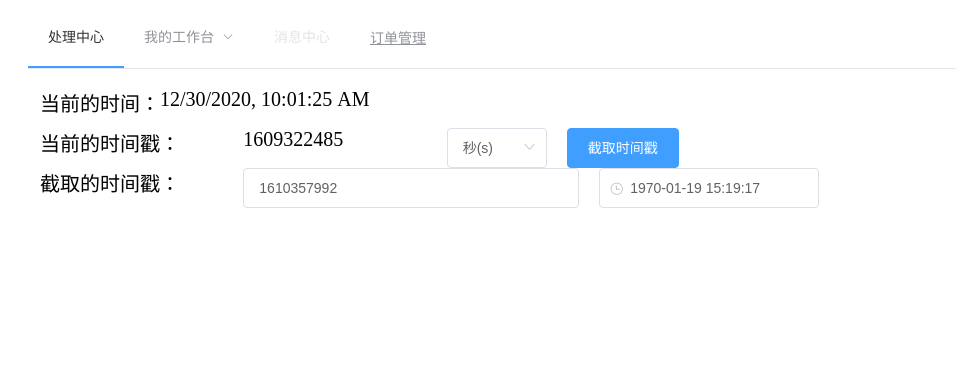
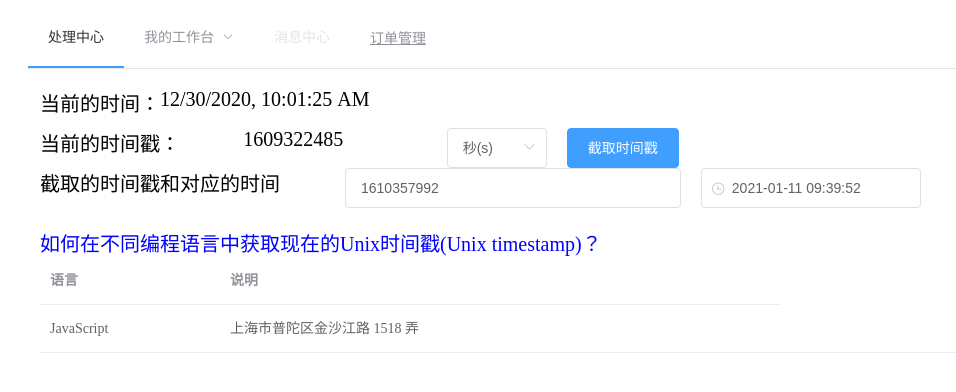
Before and after one commit to mudssky/webtoolbox, a Vue app: page / in a window 1280 px wide. Shown: the top 392 px of the page, without its empty margins (0-956 px from the left). Built offline with nearby package versions, Linux system fonts and the light colour scheme.

Commit message:
finish unixtimestamp convert , TODO: different languge api table

```diff
--- a/src/App.vue
+++ b/src/App.vue
@@ -28,13 +28,11 @@ export default {
 }
 </script>
 <style lang="scss">
-// #app {
-//   font-family: Avenir, Helvetica, Arial, sans-serif;
-//   -webkit-font-smoothing: antialiased;
-//   -moz-osx-font-smoothing: grayscale;
-//   text-align: center;
-//   color: #2c3e50;
-// }
+#app {
+  .el-main{
+    height:800px;
+  }
+}
 
 // #nav {
 //   padding: 30px;
--- a/src/components/unix-timestamp.vue
+++ b/src/components/unix-timestamp.vue
@@ -5,13 +5,13 @@
         <span>{{currentTimeStr}}</span>
     </el-row>
       <el-row :gutter="20" class="curTimestampRow" >
-        <el-col :span=4>
+        <el-col :span="4">
             <span class="timestampLabel">当前的时间戳：</span>
         </el-col>
-        <el-col :span=4>
+        <el-col :span="4">
             <span>{{currentTimestamp}}</span>
         </el-col>
-        <el-col :span=2 class="curTimeOption">
+        <el-col :span="2" class="curTimeOption">
           <el-select v-model="curTimeOption" >
             <el-option
               v-for="item in timeOptions"
@@ -21,30 +21,51 @@
             </el-option>
           </el-select>
         </el-col>
-        <el-col :span=3 class="copyedTimeStamp">
+        <el-col :span="3" class="copyedTimeStamp">
            <el-button type="primary" v-on:click="copyTimeStamp">截取时间戳</el-button>
         </el-col>
     </el-row>
     <el-row :gutter="20" class="copyedTimeStampRow">
-      <el-col :span=4>
-        <span>截取的时间戳：</span>
+      <el-col :span="6">
+        <span>截取的时间戳和对应的时间</span>
       </el-col>
-        <el-col :span=7>
+        <el-col :span="7">
             <el-input
             v-bind:maxlength="timeStampLength"
             v-bind:minlength="timeStampLength"
+            type="number"
             placeholder="拷贝的内容"
             v-model="copyedTimeStamp"
+            v-on:change="validateAndConvert"
             clearable></el-input>
         </el-col>
-        <el-col :span=6>
+        <el-col :span="6">
           <el-date-picker
-            v-model="copyedTimeStamp"
+            v-model="pickedTimeStamp"
             type="datetime"
             value-format="timestamp"
-            placeholder="选择日期时间">
+            placeholder="选择日期时间"
+            v-on:change="updateTimeStamp"
+            >
           </el-date-picker>
         </el-col>
+    </el-row>
+    <el-row class="howToRow">
+      <div>如何在不同编程语言中获取现在的Unix时间戳(Unix timestamp)？</div>
+      <el-table
+      :data="tableData"
+      style="width: 100%">
+      <el-table-column
+        prop="name"
+        label="语言"
+        width="180">
+      </el-table-column>
+      <el-table-column
+        prop="desp"
+        label="说明"
+        width="560">
+      </el-table-column>
+    </el-table>
     </el-row>
   </div>
 </template>
@@ -71,7 +92,16 @@ export default {
       ],
       curTimeOption: 'option1',
       // currentTimeStr: new Date(currentTimestampMs).toString()
-      copyedTimeStamp: 1610357992
+      copyedTimeStamp: 1610357992,
+      // copyedTimeStampMs: 0,
+      // 这边的精度是毫秒，所以用这个属性作为基准值
+      pickedTimeStamp: 1610357992000,
+      tableData: [{
+        name: 'JavaScript',
+        desp: '上海市普陀区金沙江路 1518 弄'
+      }
+      ]
+      // convertedTimeStr: ''
     }
   },
   methods: {
@@ -82,26 +112,43 @@ export default {
     },
     copyTimeStamp () {
       this.copyedTimeStamp = this.currentTimestamp
+      this.validateAndConvert()
+    },
+    validateAndConvert () {
+      // js进行数字的赋值的时候，copyedTimeStamp会变成number类型
+      if (typeof this.copyedTimeStamp === 'number') {
+        if (this.curTimeOption === 'option1') {
+          this.pickedTimeStamp = this.copyedTimeStamp * 1000
+        } else if (this.curTimeOption === 'option2') {
+          this.pickedTimeStamp = this.copyedTimeStamp
+        }
+        // 如果此时数据不是number类型，因为输入框输入的默认是text，是string类型
+        // 把input标签的type改为number只是浏览器端多了一步验证，让你无法输入或者拷贝数字以外的字符串，
+        // 但是双向绑定传递过来的仍然是字符串
+      } else if (typeof this.copyedTimeStamp === 'string') {
+        const timeStampRe = new RegExp(/^[1-9]\d*$/)
+        if (timeStampRe.test(this.copyedTimeStamp)) {
+          const copyedTimeStampNum = parseInt(this.copyedTimeStamp)
+          // console.log(this.copyedTimeStamp)
+          if (this.curTimeOption === 'option1') {
+            this.pickedTimeStamp = copyedTimeStampNum * 1000
+          } else if (this.curTimeOption === 'option2') {
+            this.pickedTimeStamp = copyedTimeStampNum
+          }
+        } else {
+          this.$message(
+            {
+              showClose: true,
+              message: '请输入格式正确的时间戳',
+              type: 'warning'
+            })
+          this.copyedTimeStamp = ''
+        }
+      }
+    },
+    updateTimeStamp () {
+      this.copyedTimeStamp = (this.curTimeOption === 'option1' ? this.pickedTimeStamp / 1000 : this.pickedTimeStamp)
     }
-    // fixInputTimeStamp () {
-    //   if (this.copyedTimeStamp === '') {
-    //     return
-    //   }
-    //   const timeStampRe = new RegExp(/^[1-9]\d*$/)
-    //   if (timeStampRe.test(this.copyedTimeStamp)) {
-    //     if (this.copyedTimeStamp.length > this.timeStampLength) {
-    //       this.copyedTimeStamp = this.copyedTimeStamp.substring(0, this.timestampLength)
-    //     }
-    //   } else {
-    //     this.$message(
-    //       {
-    //         showClose: true,
-    //         message: '请输入格式正确的时间戳',
-    //         type: 'warning'
-    //       })
-    //     this.copyedTimeStamp = ''
-    //   }
-    // }
   },
   computed: {
     currentTimestampSecond: function () {
@@ -115,6 +162,10 @@ export default {
     timeStampLength: function () {
       // 判断当前的单位选项是毫秒还是秒，返回当前时间戳的长度
       return this.curTimeOption === 'option1' ? 10 : 13
+    },
+    convertedTimeStr: function () {
+      // const newDate = new Date(this.copyedTimeStamp)
+      return new Date(this.copyedTimeStamp).toLocaleString()
     }
   },
   watch: {
@@ -125,26 +176,18 @@ export default {
         this.currentTimestamp = this.currentTimestampMs
       }
     },
-    copyedTimeStamp: function (newVal) {
-      if (newVal === '') {
-        return
+    curTimeOption: function (newVal) {
+      if (newVal === 'option1') {
+        this.copyedTimeStamp = Math.round(this.copyedTimeStamp / 1000)
+      } else {
+        this.copyedTimeStamp = this.copyedTimeStamp * 1000
       }
-      // const copyedTimeStampStr = String(this.copyedTimeStamp)
-      const timeStampStr = String(newVal)
-      const timeStampRe = new RegExp(/^[1-9]\d*$/)
-      if (timeStampRe.test(timeStampStr)) {
-        if (timeStampStr.length > this.timeStampLength) {
-          this.copyedTimeStamp = parseInt(timeStampStr.substring(0, this.timestampLength))
-          this.$message(this.copyedTimeStamp + '')
-        }
+    },
+    pickedTimeStamp: function (newVal) {
+      if (this.curTimeOption === 'option1') {
+        this.copyedTimeStamp = newVal / 1000
       } else {
-        this.$message(
-          {
-            showClose: true,
-            message: '请输入格式正确的时间戳',
-            type: 'warning'
-          })
-        this.copyedTimeStamp = ''
+        this.copyedTimeStamp = newVal
       }
     }
   },
@@ -168,11 +211,6 @@ $rowHeight:40px;
     vertical-align: top;
     // line-height:20px;
   }
-  // el-col {·
-  //   display: flex;
-  //   justify-content: center;
-  //   align-items: center;
-  // }
   .currentTimeRow{
     height: $rowHeight;
   }
@@ -185,9 +223,11 @@ $rowHeight:40px;
   .curTimeOption{
     width: 120px;
   }
+  .howToRow{
+    height: $rowHeight;
+    color: blue;
+    margin-top: 20px;
+    // overflow: visible;
+  }
 }
-
-// .timestampLabel{
-//   font-size: $basefontSize;
-// }
 </style>
```
